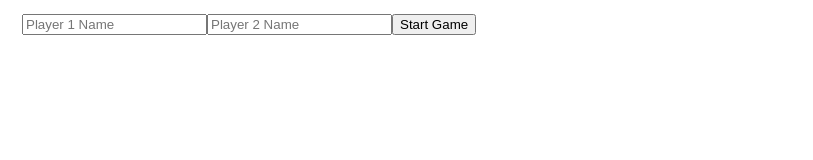
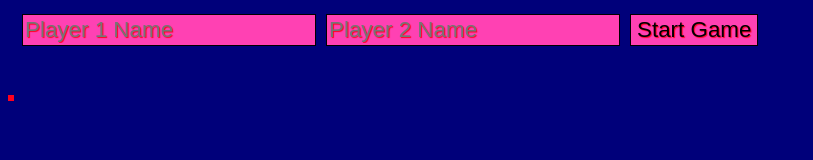
Before and after one commit to walterszack97/Tic-Tac-Toe, a plain HTML site: page index.html in a window 1280 px wide. Shown: the whole page, without its empty margins (0-813 px from the left). Drawn offline with Linux system fonts and the light colour scheme.

Commit message:
Fix styling of elements

```diff
--- a/index.html
+++ b/index.html
@@ -16,7 +16,8 @@
         <button id="start-button">Start Game</button>
       </fieldset>
     </div>
+    <h2 id="playerTurn"></h2>
     <div id="boardContainer"></div>
-    <div id="winnerDisplay"></div>
+    <h1 id="winnerDisplay"></h1>
   </body>
 </html>
--- a/script.js
+++ b/script.js
@@ -48,13 +48,11 @@ const Gameboard = (() => {
 
     if (row1.every(isFilled)) {
       if (row1[0] === row1[1] && row1[1] === row1[2]) {
-        console.log(row1);
         return true;
       }
     }
     if (row2.every(isFilled)) {
       if (row2[0] === row2[1] && row2[1] === row2[2]) {
-        console.log(row2);
         return true;
       }
     }
@@ -91,6 +89,8 @@ const Gameboard = (() => {
   };
 
   const checkHorizontalForWin = () => {
+    let hor1 = [_board[0], _board[4], _board[8]];
+    let hor2 = [_board[2], _board[4], _board[6]];
     if (
       (_board[0] !== "" && _board[4] !== "" && _board[8] !== "") ||
       (_board[2] !== "" && _board[4] !== "" && _board[6] !== "")
@@ -153,6 +153,7 @@ const createPlayer = (name, symbol) => {
 const GameController = (() => {
   let players = [];
   let currentPlayerIndex;
+  const playerTurn = document.querySelector("#playerTurn");
 
   const start = () => {
     players = [
@@ -160,6 +161,7 @@ const GameController = (() => {
       createPlayer(document.querySelector("#player2").value, "O"),
     ];
     currentPlayerIndex = 0;
+    playerTurn.textContent = `PLAYER TURN: ${players[currentPlayerIndex].name}`;
     Gameboard.render();
   };
 
@@ -175,6 +177,7 @@ const GameController = (() => {
         tieGame();
       }
       currentPlayerIndex = currentPlayerIndex === 0 ? 1 : 0;
+      playerTurn.textContent = `PLAYER TURN: ${players[currentPlayerIndex].name}`;
     }
   };
 
--- a/styles.css
+++ b/styles.css
@@ -1,15 +1,24 @@
+body {
+  display: grid;
+  background-color: rgb(0, 0, 122);
+  color: #ff001d;
+}
 #boardContainer {
   display: grid;
   grid-template-rows: 1fr 1fr 1fr;
   grid-template-columns: 1fr 1fr 1fr;
   width: fit-content;
-  background-color: aqua;
+  background-color: #ff41b3;
+  border: 3px solid #ff001d;
+  font-size: 5rem;
+  text-shadow: black 1px 1px 1px;
+  color: #ff001d;
 }
 .boardCells {
   display: grid;
   justify-items: center;
   align-items: center;
-  border: 1px solid black;
+  border: 0.5rem solid #ff001d;
   width: 200px;
   height: 200px;
 }
@@ -18,5 +27,13 @@
 }
 #fieldContainer {
   display: flex;
+  height: 2rem;
+  gap: 10px;
   border: none;
 }
+#fieldContainer > * {
+  font-size: 1.4rem;
+  background-color: #ff41b3;
+  border: 1px solid black;
+  text-shadow: #ff001d 1px 1px 1px;
+}
```
